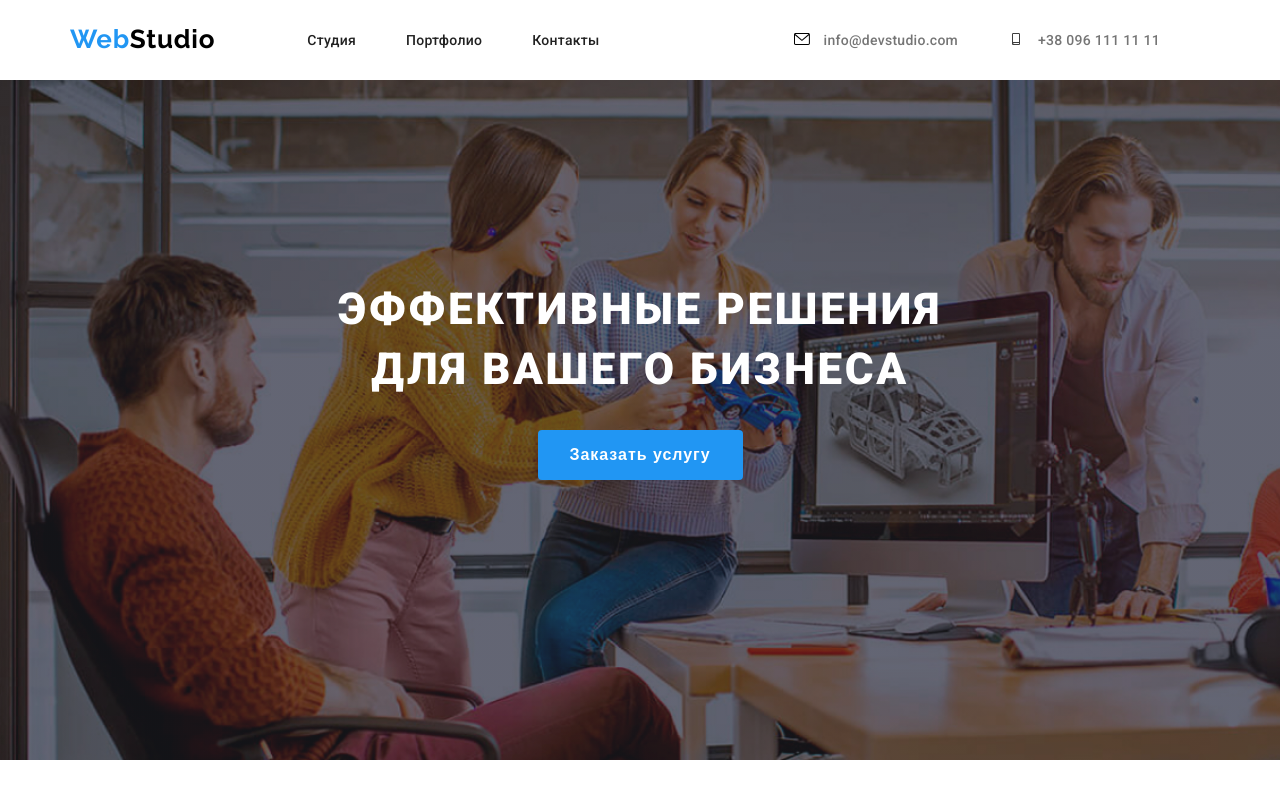
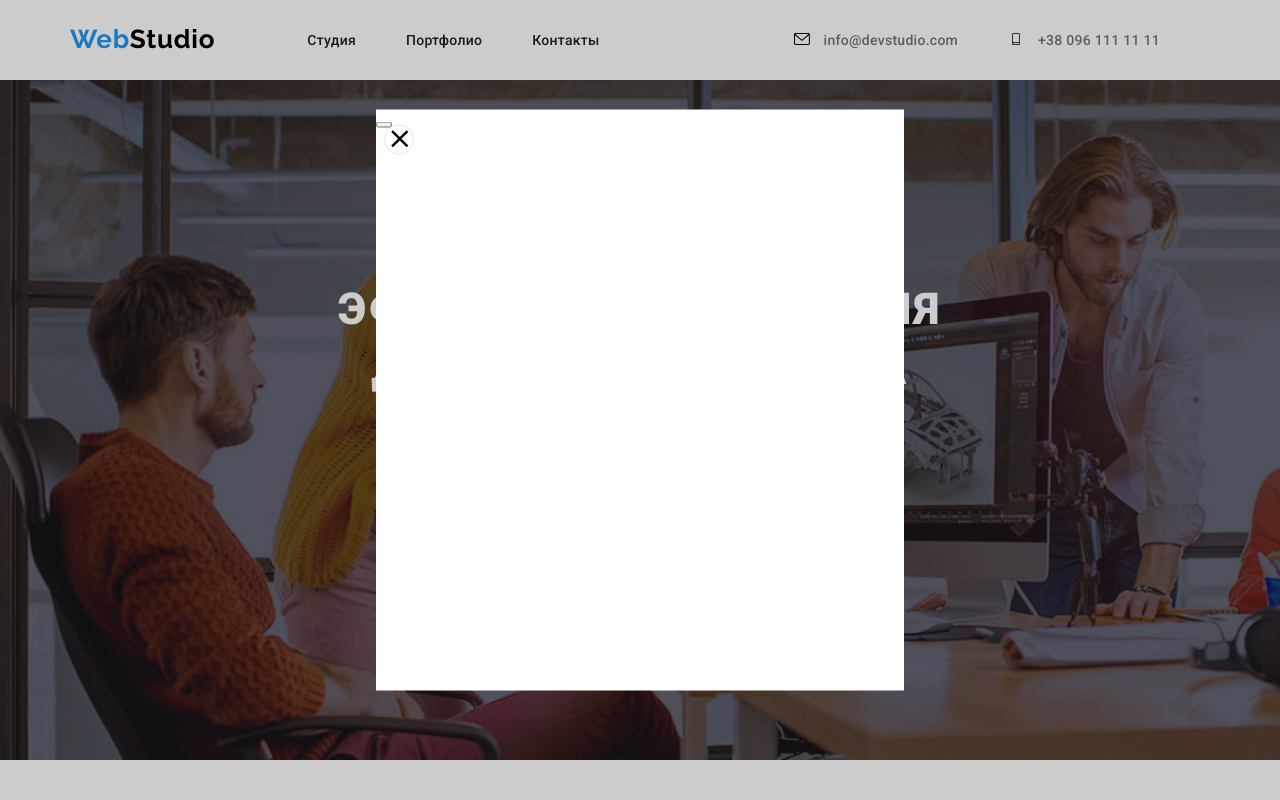
Before and after one commit to dima20d22/markup-04.1, a plain HTML site: page index.html in a window 1280 px wide. Shown: the top 800 px of the page. Drawn offline with Linux system fonts and the light colour scheme.

Commit message:
modal window

```diff
--- a/css/styles.css
+++ b/css/styles.css
@@ -624,3 +624,34 @@ address {
 }
 
 /* ----END FOOTER---- */
+
+.backdrop {
+    position: fixed;
+    top: 0;
+    left: 0;
+    width: 100vw;
+    height: 100vh;
+    background-color: rgba(0, 0, 0, 0.2);
+}
+
+.modal {
+    position: absolute;
+    left: 50%;
+    top: 50%;
+    width: 528px;
+    height: 581px;
+    background-color: #FFFFFF;
+    transform: translate(-50%, -50%);
+}
+
+
+.close-btn {
+    position: absolute;
+    width: 30px;
+    height: 30px;
+    border-radius: 50%;
+    border: 1px solid rgba(0, 0, 0, 0.1);
+    background-color: transparent;
+    cursor: pointer;
+    padding: 0;
+}
--- a/index.html
+++ b/index.html
@@ -392,6 +392,15 @@
 
         </div>
     </footer>
+    <div class="backdrop">
+        <div class="modal">
+            <button type="button">
+                <svg class="close-btn">
+                    <use href="./images/sprite.svg#icon-close"></use>
+                </svg>
+            </button>
+        </div>
+    </div>
 </body>
 
 </html>
```
